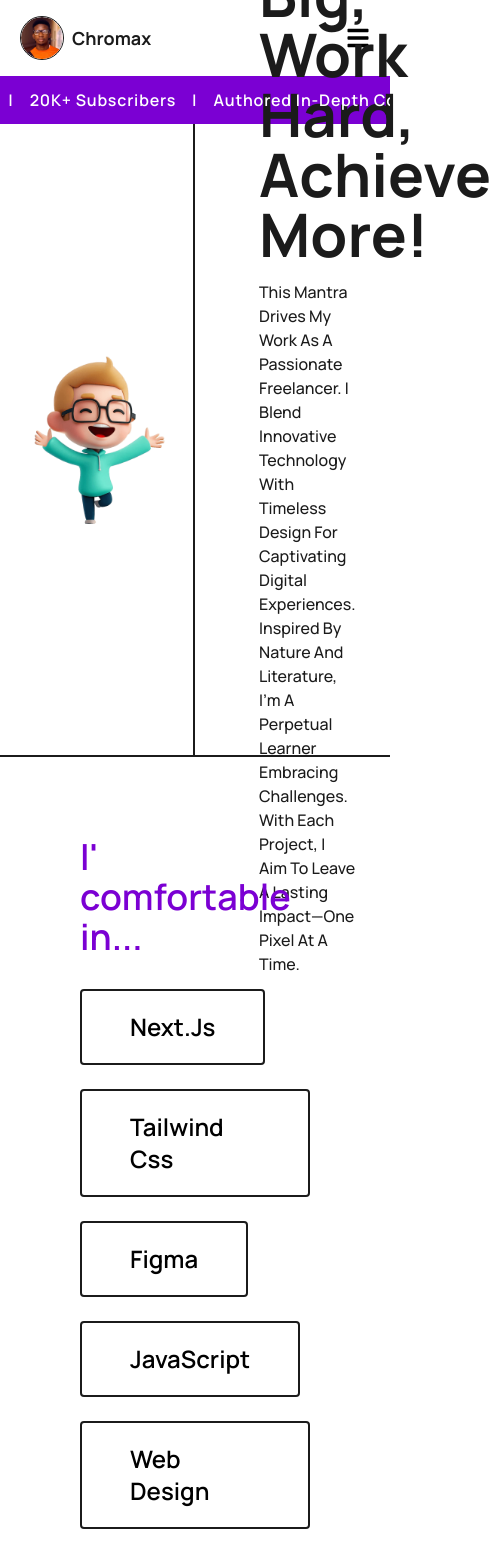
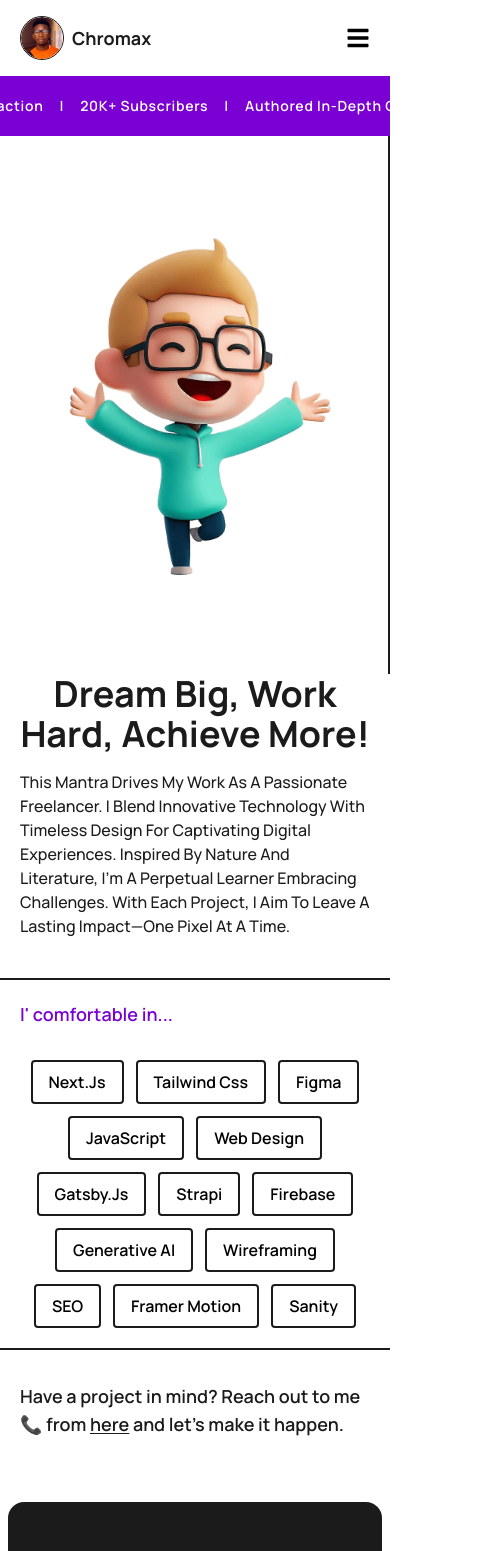
Before and after one commit to Chromax-design/portfolio, a Next.js app: page /about in a window 390 px wide. Shown: the top 1551 px of the page, 491 px wide, since content can reach past the window. Built offline with nearby package versions, Linux system fonts and the light colour scheme.

Commit message:
made about page responsive

```diff
--- a/src/app/(info)/about/page.tsx
+++ b/src/app/(info)/about/page.tsx
@@ -13,7 +13,7 @@ const AboutPage = () => {
     <>
       <AboutCoverSection />
       <Skills />
-      <h2 className="mt-8 font-semibold text-2xl self-start mx-20 text-dark">
+      <h2 className="mt-8 font-semibold dark:font-normal text-lg md:text-2xl self-start mx-5 xs:mx-10 sm:mx-12 md:mx-16 lg:mx-20 text-dark dark:text-light">
         Have a project in mind? Reach out to me &#128222; from{" "}
         <Link href={"/contact"} className="!underline underline-offset-2">
           here
--- a/src/components/About/AboutCoverSection.tsx
+++ b/src/components/About/AboutCoverSection.tsx
@@ -3,17 +3,17 @@ import React from "react";
 
 const AboutCoverSection = () => {
   return (
-    <section className="w-full h-[75vh] border-b-2 border-solid border-dark flex flex-row items-center justify-center text-dark">
-      <div className="w-1/2 h-full border-r-2 border-solid border-dark flex justify-center relative">
+    <section className="w-full h-[100vh] md:h-[75vh] border-b-2 border-solid border-dark dark:border-light flex flex-col md:flex-row items-center justify-center text-dark dark:text-light">
+      <div className="w-full md:w-1/2 h-full border-r-2 border-solid border-dark flex justify-center relative">
         <Image
           src={"/character.png"}
           alt="chromax dev"
-          className="w-full h-full object-contain object-center"
+          className="w-4/5 xs:w-3/4 md:w-full h-full object-contain object-center"
           fill
         />
       </div>
-      <div className="w-1/2 flex flex-col text-left items-start justify-center px-16">
-        <h2 className=" font-bold capitalize text-6xl">
+      <div className="w-full md:w-1/2 flex flex-col text-left items-start justify-center px-5 xs:p-10 pb-10 lg:px-16">
+        <h2 className=" font-bold capitalize text-4xl xs:text-5xl xxl:text-6xl text-center md:text-left">
           Dream Big, Work Hard, Achieve More!
         </h2>
         <p className=" font-medium capitalize mt-4 text-base">
--- a/src/components/About/Insight.tsx
+++ b/src/components/About/Insight.tsx
@@ -2,8 +2,8 @@ import React from "react";
 
 const Insight = ({ insights }: { insights: string[] }) => {
   return (
-    <div className="w-full bg-accent text-light whitespace-nowrap overflow-hidden">
-      <div className="animate-roll w-full py-3 flex items-center justify-center capitalize font-semibold tracking-wider text-base">
+    <div className="w-full bg-accent dark:bg-accentDark dark:text-dark text-light whitespace-nowrap overflow-hidden">
+      <div className="animate-roll w-full py-5 sm:py-3 flex items-center justify-center capitalize font-semibold tracking-wider text-sm sm:text-base">
         {insights.map((insight) => (
           <div key={insight}>
             {insight}
--- a/src/components/About/Skills.tsx
+++ b/src/components/About/Skills.tsx
@@ -16,14 +16,14 @@ const SkillList: string[] = [
 
 const Skills = () => {
   return (
-    <section className="w-full flex flex-col p-20 border-b-2 border-solid border-dark">
-      <span className="font-semibold text-4xl text-accent">
+    <section className="w-full flex flex-col p-5 xs:p-10 sm:p-12 md:p-16 lg:p-20 border-b-2 border-solid border-dark dark:border-light">
+      <span className="font-semibold text-lg sm:text-3xl md:text-4xl text-accent dark:text-accentDark">
         I&apos; comfortable in...
       </span>
-      <ul className="flex flex-wrap mt-8 justify-start gap-6">
+      <ul className="flex flex-wrap mt-8 justify-center xs:justify-start gap-3 xs:gap-4 md:gap-6">
         {SkillList.map((item) => (
           <li
-            className="font-semibold inline-block capitalize text-2xl py-5 px-12 border-2 border-solid border-dark rounded hover:scale-105 transition-all ease duration-200 cursor-pointer"
+            className="font-semibold dark:font-normal inline-block capitalize text-base xs:text-lg sm:text-xl md:text-2xl py-2 sm:py-4 lg:py-5 px-4 xs:px-6 sm:px-8 lg:px-12 border-2 border-solid border-dark dark:border-light rounded hover:scale-105 transition-all ease duration-200 cursor-pointer"
             key={item}
           >
             {item}
```
